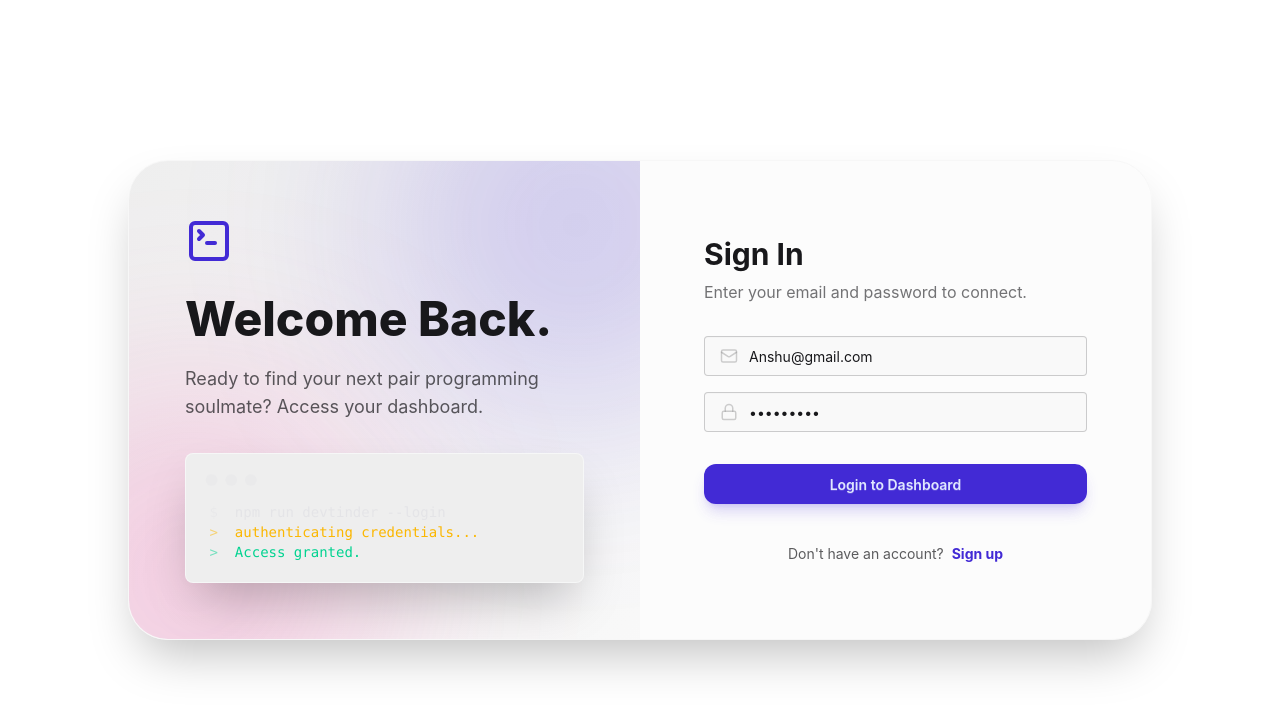
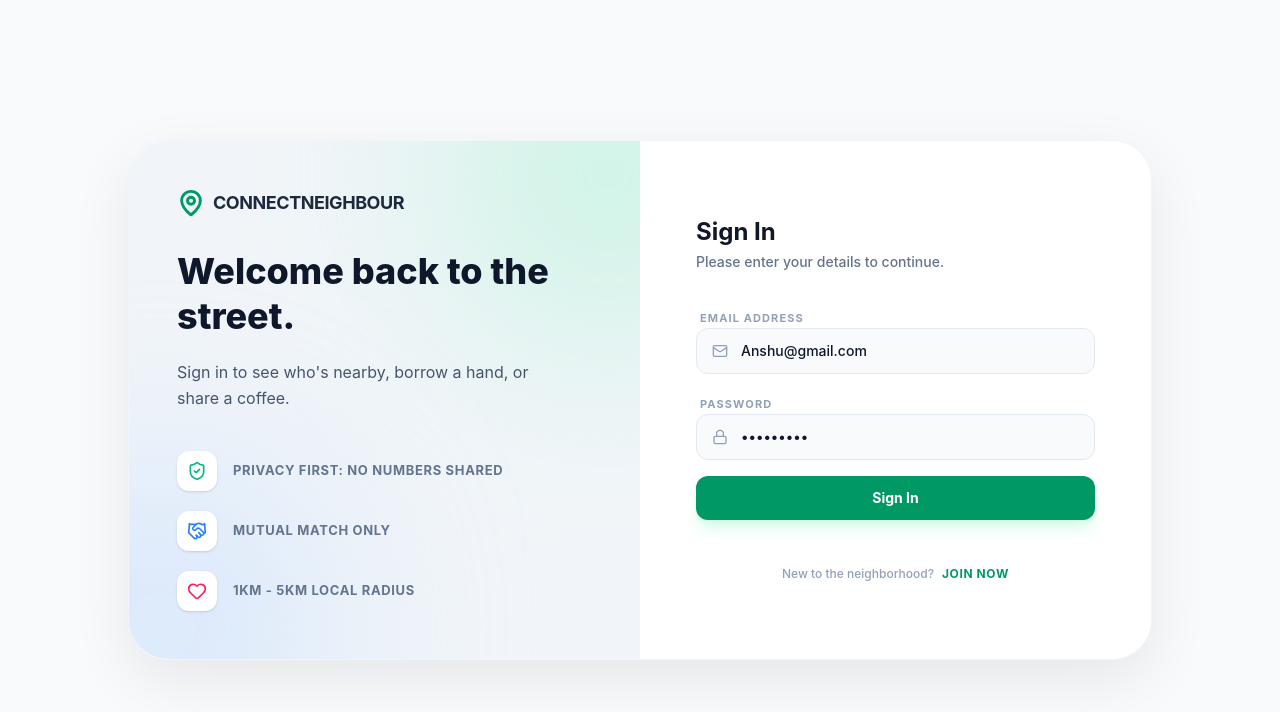
Before and after one commit to ANSHU-PALIWAL/DevTinder-Web, a React (Vite) app: page /login in a window 1280 px wide. Shown: the top 712 px of the page. Built offline with nearby package versions, Linux system fonts and the light colour scheme; no server answers.

Commit message:
Login Ui Updated Without animation's

```diff
--- a/src/components/Login.jsx
+++ b/src/components/Login.jsx
@@ -5,12 +5,18 @@ import { addUser } from "../utils/userSlice";
 import { useNavigate } from "react-router-dom";
 import { API_BASE_URL } from "../utils/constants";
 import { motion, AnimatePresence } from "framer-motion";
-import { TerminalSquare, Mail, Lock, User as UserIcon } from "lucide-react";
+import {
+  MapPin,
+  Mail,
+  Lock,
+  User as UserIcon,
+  ShieldCheck,
+  Heart,
+  Handshake,
+} from "lucide-react";
 
 const Login = () => {
   const [isLogin, setIsLogin] = useState(true);
-
-  // Form States
   const [emailId, setEmailId] = useState("Anshu@gmail.com");
   const [password, setPassword] = useState("Anshu@123");
   const [firstName, setFirstName] = useState("");
@@ -23,121 +29,118 @@ const Login = () => {
   const handleAuth = async () => {
     setError("");
     try {
-      if (isLogin) {
-        // LOGIN API CALL
-        const res = await axios.post(
-          API_BASE_URL + "/login",
-          { emailId, password },
-          { withCredentials: true },
-        );
-        // 🚀 FIX: Axios puts the response in 'res.data'.
-        // Our backend puts the user in 'data'. So it's res.data.data!
+      const endpoint = isLogin ? "/login" : "/signup";
+      const payload = isLogin
+        ? { emailId, password }
+        : { firstName, lastName, emailId, password };
+      const res = await axios.post(API_BASE_URL + endpoint, payload, {
+        withCredentials: true,
+      });
       dispatch(addUser(res.data.data));
-        navigate("/");
-      } else {
-        // SIGNUP API CALL
-        const res = await axios.post(
-          API_BASE_URL + "/signup",
-          { firstName, lastName, emailId, password },
-          { withCredentials: true },
-        );
-        // 🚀 FIX: Same here, extract the actual user object
-        dispatch(addUser(res.data.data));
-        navigate("/profile");
-      }
+      navigate(isLogin ? "/" : "/profile");
     } catch (err) {
-      // 🛡️ ERROR FIX: Extract the specific string message from our new backend JSON
-      const errorMessage =
-        err?.response?.data?.message || "Something went wrong";
-      setError(errorMessage);
+      setError(err?.response?.data?.message || "Authentication failed");
     }
   };
 
   return (
-    <div className="flex-grow flex items-center justify-center p-4 min-h-[85vh]">
-      <div className="w-full max-w-5xl grid md:grid-cols-2 bg-base-300/40 rounded-[2.5rem] shadow-2xl overflow-hidden border border-base-200/50 backdrop-blur-md">
-        {/* Left Side: Dynamic Terminal Mockup */}
-        <div className="hidden md:flex flex-col justify-center p-14 bg-gradient-to-br from-base-300 to-base-200 relative overflow-hidden">
-          <div className="absolute -top-32 -right-32 w-96 h-96 bg-primary/20 rounded-full blur-[100px] pointer-events-none"></div>
-          <div className="absolute -bottom-32 -left-32 w-96 h-96 bg-secondary/20 rounded-full blur-[100px] pointer-events-none"></div>
+    <div className="flex-grow flex items-center justify-center p-4 bg-[#F8FAFC] min-h-[90vh] font-sans antialiased">
+      <div className="w-full max-w-5xl grid md:grid-cols-2 bg-white rounded-[2.5rem] shadow-[0_20px_60px_rgba(0,0,0,0.08)] overflow-hidden border border-slate-100">
+        {/* Left Side: The Premium Design you liked */}
+        <div className="hidden md:flex flex-col justify-center p-12 bg-[#F1F5F9] relative overflow-hidden">
+          {/* Those high-end blurred circles */}
+          <div className="absolute top-0 right-0 w-80 h-80 bg-emerald-200/50 rounded-full blur-[100px] -mr-32 -mt-32" />
+          <div className="absolute bottom-0 left-0 w-80 h-80 bg-blue-200/50 rounded-full blur-[100px] -ml-32 -mb-32" />
 
           <div className="relative z-10">
-            <TerminalSquare size={48} className="text-primary mb-6" />
-            <h1 className="text-5xl font-extrabold mb-4 leading-tight">
-              {isLogin ? "Welcome Back." : "Join the Network."}
+            <div className="flex items-center gap-2 mb-8 text-emerald-600">
+              <MapPin size={28} strokeWidth={2.5} />
+              <span className="font-bold text-lg tracking-tight text-slate-800 uppercase">
+                ConnectNeighbour
+              </span>
+            </div>
+
+            <h1 className="text-4xl font-extrabold text-slate-900 mb-5 leading-tight">
+              {isLogin
+                ? "Welcome back to the street."
+                : "Your neighbors are waiting."}
             </h1>
-            <p className="text-lg opacity-70 mb-8 max-w-sm">
+
+            <p className="text-slate-600 text-base mb-10 leading-relaxed max-w-sm">
               {isLogin
-                ? "Ready to find your next pair programming soulmate? Access your dashboard."
-                : "Create an account to start matching with top-tier developers in your area."}
+                ? "Sign in to see who's nearby, borrow a hand, or share a coffee."
+                : "Join the most trusted hyper-local network. It's time to know who lives next door."}
             </p>
 
-            <div className="mockup-code bg-base-300 shadow-2xl border border-base-100/50 text-sm">
-              <pre data-prefix="$">
-                <code>
-                  {isLogin
-                    ? "npm run devtinder --login"
-                    : "npx create-dev-profile"}
-                </code>
-              </pre>
-              <pre data-prefix=">" className="text-warning">
-                <code>authenticating credentials...</code>
-              </pre>
-              <pre data-prefix=">" className="text-success">
-                <code>
-                  {isLogin ? "Access granted." : "Profile initialized."}
-                </code>
-              </pre>
+            {/* Feature Icons */}
+            <div className="space-y-5">
+              <div className="flex items-center gap-4">
+                <div className="p-2.5 bg-white rounded-xl shadow-sm text-emerald-500">
+                  <ShieldCheck size={20} />
+                </div>
+                <span className="text-[13px] font-bold text-slate-500 uppercase tracking-wider">
+                  Privacy First: No numbers shared
+                </span>
+              </div>
+              <div className="flex items-center gap-4">
+                <div className="p-2.5 bg-white rounded-xl shadow-sm text-blue-500">
+                  <Handshake size={20} />
+                </div>
+                <span className="text-[13px] font-bold text-slate-500 uppercase tracking-wider">
+                  Mutual Match Only
+                </span>
+              </div>
+              <div className="flex items-center gap-4">
+                <div className="p-2.5 bg-white rounded-xl shadow-sm text-rose-500">
+                  <Heart size={20} />
+                </div>
+                <span className="text-[13px] font-bold text-slate-500 uppercase tracking-wider">
+                  1km - 5km Local Radius
+                </span>
+              </div>
             </div>
           </div>
         </div>
 
-        {/* Right Side: Interactive Form */}
-        <div className="p-8 md:p-16 flex flex-col justify-center bg-base-100/60 z-10 relative">
-          <div className="mb-8 text-center md:text-left">
-            <h2 className="text-3xl font-bold mb-2">
-              {isLogin ? "Sign In" : "Sign Up"}
+        {/* Right Side: Clean Form with Minimalist Fonts */}
+        <div className="p-8 md:p-14 flex flex-col justify-center bg-white">
+          <div className="mb-8">
+            <h2 className="text-2xl font-bold text-slate-900 mb-1">
+              {isLogin ? "Sign In" : "Create Account"}
             </h2>
-            <p className="text-base-content/60">
-              {isLogin
-                ? "Enter your email and password to connect."
-                : "Fill in your details to get started."}
+            <p className="text-sm text-slate-500 font-medium">
+              Please enter your details to continue.
             </p>
           </div>
 
           <div className="space-y-4">
-            {/* Animated Signup Fields (First Name & Last Name) */}
-            <AnimatePresence>
+            <AnimatePresence mode="wait">
               {!isLogin && (
                 <motion.div
-                  initial={{ height: 0, opacity: 0, y: -10 }}
-                  animate={{ height: "auto", opacity: 1, y: 0 }}
-                  exit={{ height: 0, opacity: 0, y: -10 }}
-                  className="grid grid-cols-2 gap-4 overflow-hidden"
+                  initial={{ height: 0, opacity: 0 }}
+                  animate={{ height: "auto", opacity: 1 }}
+                  exit={{ height: 0, opacity: 0 }}
+                  className="grid grid-cols-2 gap-3"
                 >
-                  <div className="relative">
-                    <UserIcon
-                      size={18}
-                      className="absolute left-4 top-1/2 transform -translate-y-1/2 text-base-content/40"
-                    />
+                  <div className="space-y-1">
+                    <label className="text-[11px] font-bold text-slate-400 uppercase tracking-widest ml-1">
+                      First Name
+                    </label>
                     <input
-                      type="text"
+                      className="w-full px-4 py-2.5 bg-slate-50 border border-slate-200 rounded-xl focus:ring-2 focus:ring-emerald-500/20 focus:border-emerald-500 outline-none transition-all text-sm text-slate-900 font-medium placeholder:text-slate-400"
+                      placeholder="Rahul"
                       value={firstName}
-                      placeholder="First Name"
-                      className="input input-bordered w-full pl-11 focus:border-primary focus:ring-1 focus:ring-primary transition-all bg-base-200/50 outline-none"
                       onChange={(e) => setFirstName(e.target.value)}
                     />
                   </div>
-                  <div className="relative">
-                    <UserIcon
-                      size={18}
-                      className="absolute left-4 top-1/2 transform -translate-y-1/2 text-base-content/40"
-                    />
+                  <div className="space-y-1">
+                    <label className="text-[11px] font-bold text-slate-400 uppercase tracking-widest ml-1">
+                      Last Name
+                    </label>
                     <input
-                      type="text"
+                      className="w-full px-4 py-2.5 bg-slate-50 border border-slate-200 rounded-xl focus:ring-2 focus:ring-emerald-500/20 focus:border-emerald-500 outline-none transition-all text-sm text-slate-900 font-medium placeholder:text-slate-400"
+                      placeholder="Sharma"
                       value={lastName}
-                      placeholder="Last Name"
-                      className="input input-bordered w-full pl-11 focus:border-primary focus:ring-1 focus:ring-primary transition-all bg-base-200/50 outline-none"
                       onChange={(e) => setLastName(e.target.value)}
                     />
                   </div>
@@ -145,70 +148,69 @@ const Login = () => {
               )}
             </AnimatePresence>
 
-            {/* Email Input */}
+            <div className="space-y-1">
+              <label className="text-[11px] font-bold text-slate-400 uppercase tracking-widest ml-1">
+                Email Address
+              </label>
               <div className="relative">
                 <Mail
-                size={18}
-                className="absolute left-4 top-1/2 transform -translate-y-1/2 text-base-content/40"
+                  size={16}
+                  className="absolute left-4 top-1/2 -translate-y-1/2 text-slate-400"
                 />
                 <input
                   type="email"
+                  className="w-full pl-11 pr-4 py-3 bg-slate-50 border border-slate-200 rounded-xl focus:ring-2 focus:ring-emerald-500/20 focus:border-emerald-500 outline-none transition-all text-sm text-slate-900 font-medium placeholder:text-slate-400"
+                  placeholder="name@email.com"
                   value={emailId}
-                placeholder="Email Address"
-                className="input input-bordered w-full pl-11 focus:border-primary focus:ring-1 focus:ring-primary transition-all bg-base-200/50 outline-none"
                   onChange={(e) => setEmailId(e.target.value)}
                 />
               </div>
+            </div>
 
-            {/* Password Input */}
+            <div className="space-y-1">
+              <label className="text-[11px] font-bold text-slate-400 uppercase tracking-widest ml-1">
+                Password
+              </label>
               <div className="relative">
                 <Lock
-                size={18}
-                className="absolute left-4 top-1/2 transform -translate-y-1/2 text-base-content/40"
+                  size={16}
+                  className="absolute left-4 top-1/2 -translate-y-1/2 text-slate-400"
                 />
                 <input
                   type="password"
+                  className="w-full pl-11 pr-4 py-3 bg-slate-50 border border-slate-200 rounded-xl focus:ring-2 focus:ring-emerald-500/20 focus:border-emerald-500 outline-none transition-all text-sm text-slate-900 font-medium placeholder:text-slate-400"
+                  placeholder="••••••••"
                   value={password}
-                placeholder="Password"
-                className="input input-bordered w-full pl-11 focus:border-primary focus:ring-1 focus:ring-primary transition-all bg-base-200/50 outline-none"
                   onChange={(e) => setPassword(e.target.value)}
                 />
               </div>
+            </div>
 
-            {/* Error Message */}
-            <AnimatePresence>
             {error && (
-                <motion.div
-                  initial={{ opacity: 0, y: -5 }}
-                  animate={{ opacity: 1, y: 0 }}
-                  exit={{ opacity: 0 }}
-                  className="text-error text-sm font-medium px-1 bg-error/10 p-2 rounded-lg border border-error/20"
+              <p className="text-xs font-semibold text-rose-500 bg-rose-50 p-3 rounded-lg border border-rose-100">
+                {error}
+              </p>
+            )}
+
+            <button
+              onClick={handleAuth}
+              className="w-full py-3 bg-emerald-600 hover:bg-emerald-700 text-white font-bold text-sm rounded-xl shadow-lg shadow-emerald-100 transition-all transform hover:-translate-y-0.5 active:scale-95 cursor-pointer"
             >
-                  {error}
-                </motion.div>
-              )}
-            </AnimatePresence>
+              {isLogin ? "Sign In" : "Create Account"}
+            </button>
 
-            {/* Submit Button */}
-            <motion.button
-              whileTap={{ scale: 0.98 }}
-              className="btn btn-primary w-full mt-4 shadow-lg shadow-primary/20 hover:shadow-primary/40 border-none rounded-xl"
-              onClick={handleAuth}
-            >
-              {isLogin ? "Login to Dashboard" : "Create Account"}
-            </motion.button>
-
-            {/* Toggle State */}
-            <div className="text-center mt-6 text-sm text-base-content/70">
-              {isLogin ? "Don't have an account?" : "Already have an account?"}
+            <div className="pt-6 text-center">
+              <span className="text-slate-400 text-xs font-medium">
+                {isLogin ? "New to the neighborhood?" : "Already a member?"}
+              </span>
               <button
                 onClick={() => {
                   setIsLogin(!isLogin);
-                  setError(""); // clear errors on swap
+                  setError("");
                 }}
-                className="ml-2 text-primary font-bold hover:underline"
+                className="ml-2 text-emerald-600 font-bold hover:underline cursor-pointer text-xs uppercase tracking-wider"
               >
-                {isLogin ? "Sign up" : "Log in"}
+                {isLogin ? "Join Now" : "Log In"}
               </button>
             </div>
           </div>
--- a/src/utils/constants.js
+++ b/src/utils/constants.js
@@ -1 +1,2 @@
-export const API_BASE_URL = "/api";
+// export const API_BASE_URL = "/api";
+export const API_BASE_URL = "http://localhost:7777";
```
Lines whose indentation alone changed are shown as unchanged.
